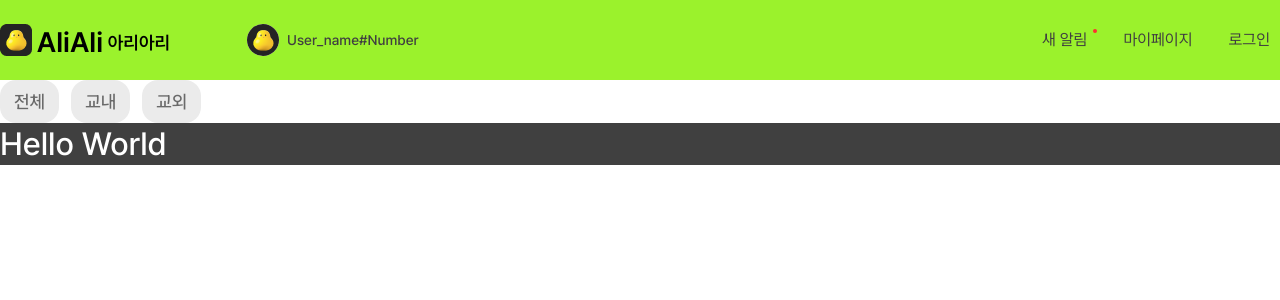
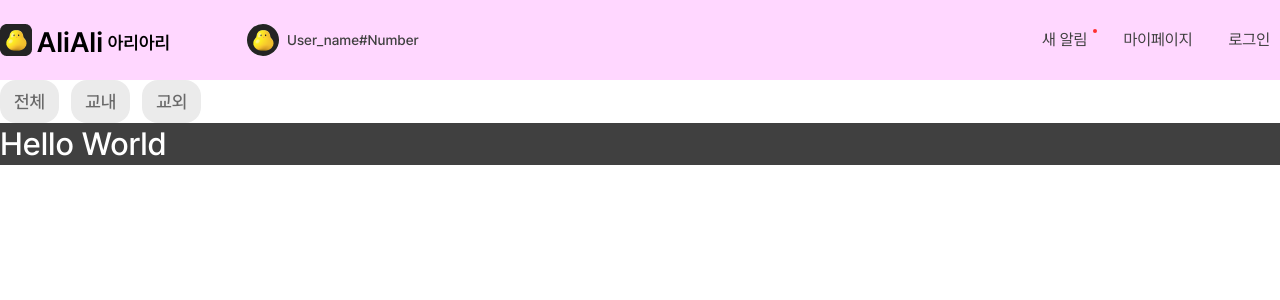
Before and after one commit to dong-ariari/frontend, a React (Vite) app: page / in a window 1280 px wide. Shown: the top 300 px of the page. Built offline with nearby package versions, Linux system fonts and the light colour scheme.

Commit message:
style: change bg color

```diff
--- a/src/components/header/header.styles.js
+++ b/src/components/header/header.styles.js
@@ -3,7 +3,7 @@ import styled from "styled-components";
 export const Layer = styled.div`
   display: flex;
   justify-content: center;
-  background-color: #9bf22c;
+  background-color: #FFD7FF;
 `;
 export const Container = styled.div`
   display: flex;
```
